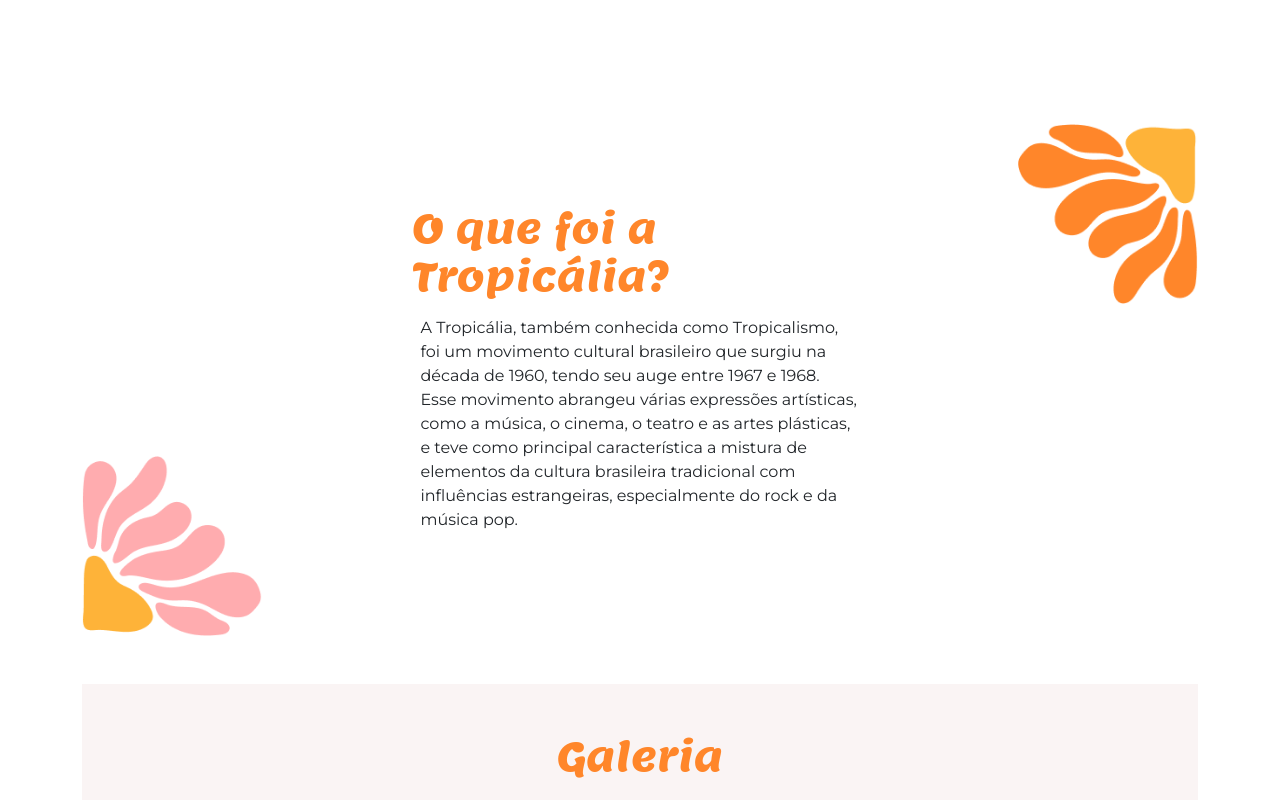
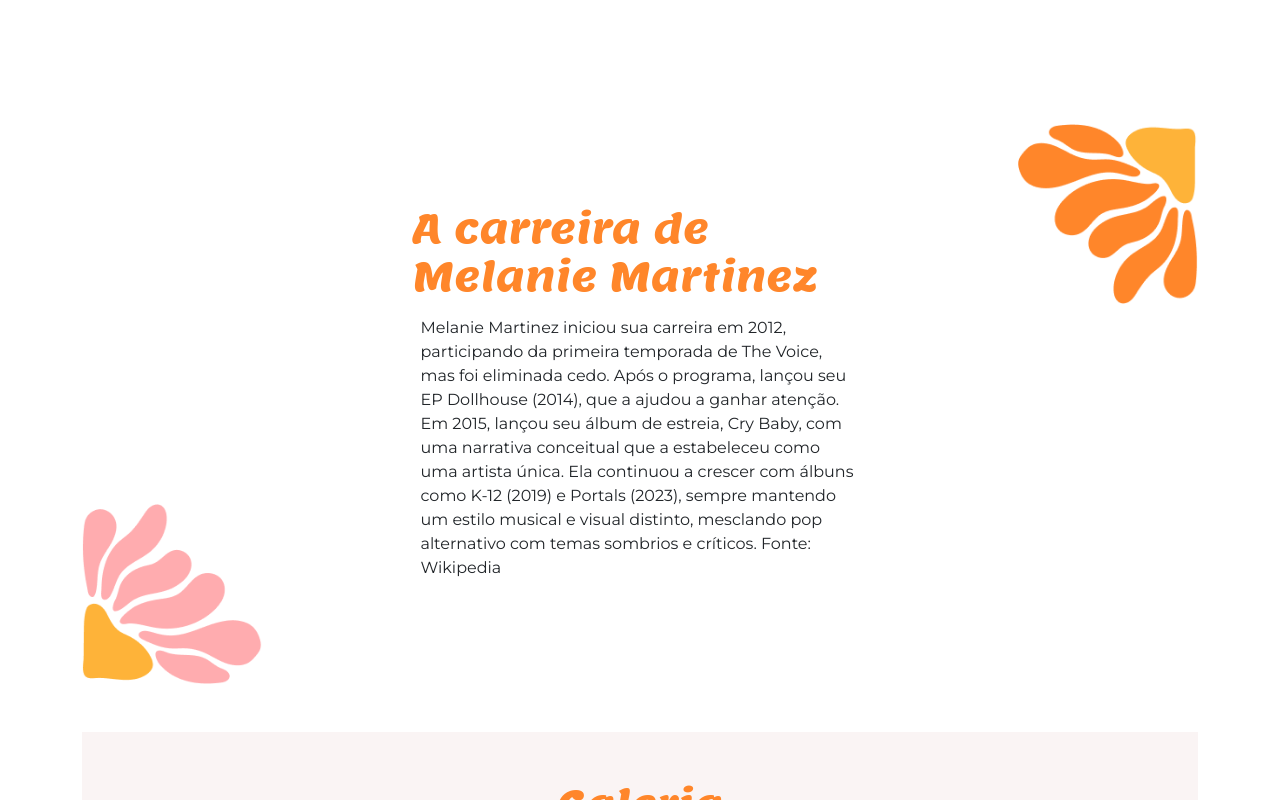
Before and after one commit to lu4oli/projeto-oficia-da-lua, a plain HTML site: page site-acessivel-projeto-inicial/index.html in a window 1280 px wide. Shown: the part 885-1685 px from the top of the page. Drawn offline with nearby package versions, Linux system fonts and the light colour scheme.

Commit message:
Add files via upload

```diff
--- a/site-acessivel-projeto-inicial/index.html
+++ b/site-acessivel-projeto-inicial/index.html
@@ -38,19 +38,19 @@
                         class="btn btn-primary btn-lg botao-inicio fw-semibold">Quero
                         conhecer!</a>
                 </div>
-
+    <img src="img/melanie-martinez-lolla-58d430815da25.jpg" class="img-fluid img-inicio">
             </div>
         </section>
 
         <section id="tropicalia" class="my-5 pt-6 secao-tropicalia">
             <div class="container d-flex align-items-center ">
                   <div class="col-5">
-                    <h2>O que foi a Tropicália?</h2>
-                    <p class="p-2">A Tropicália, também conhecida como Tropicalismo, foi um movimento cultural
-                        brasileiro que surgiu na década de 1960, tendo seu auge entre 1967 e 1968. Esse movimento
-                        abrangeu várias expressões artísticas, como a música, o cinema, o teatro e as artes plásticas, e
-                        teve como principal característica a mistura de elementos da cultura brasileira tradicional com
-                        influências estrangeiras, especialmente do rock e da música pop.</p>
+                    <h2>A carreira de Melanie Martinez</h2>
+                    <p class="p-2">Melanie Martinez iniciou sua carreira em 2012, participando da primeira temporada de The Voice, mas foi eliminada cedo.
+                        Após o programa, lançou seu EP Dollhouse (2014), que a ajudou a ganhar atenção. Em 2015, lançou seu álbum de estreia, Cry Baby,
+                         com uma narrativa conceitual que a estabeleceu como uma artista única. Ela continuou a crescer com álbuns como K-12 (2019)
+                         e Portals (2023), sempre mantendo um estilo musical e visual distinto, mesclando pop alternativo com temas sombrios e críticos.
+                         Fonte: Wikipedia</p>
                 </div>
             </div>
         </section>
```
